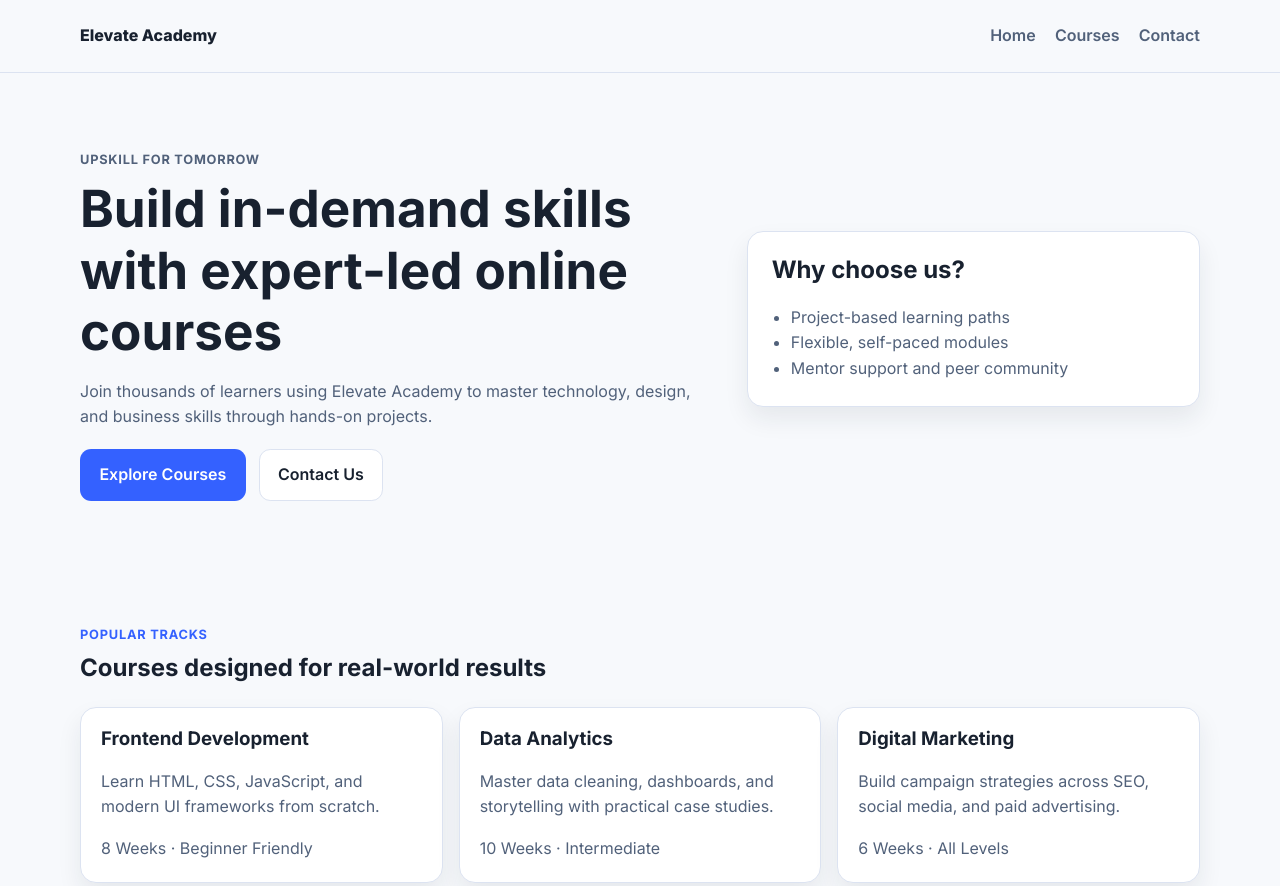
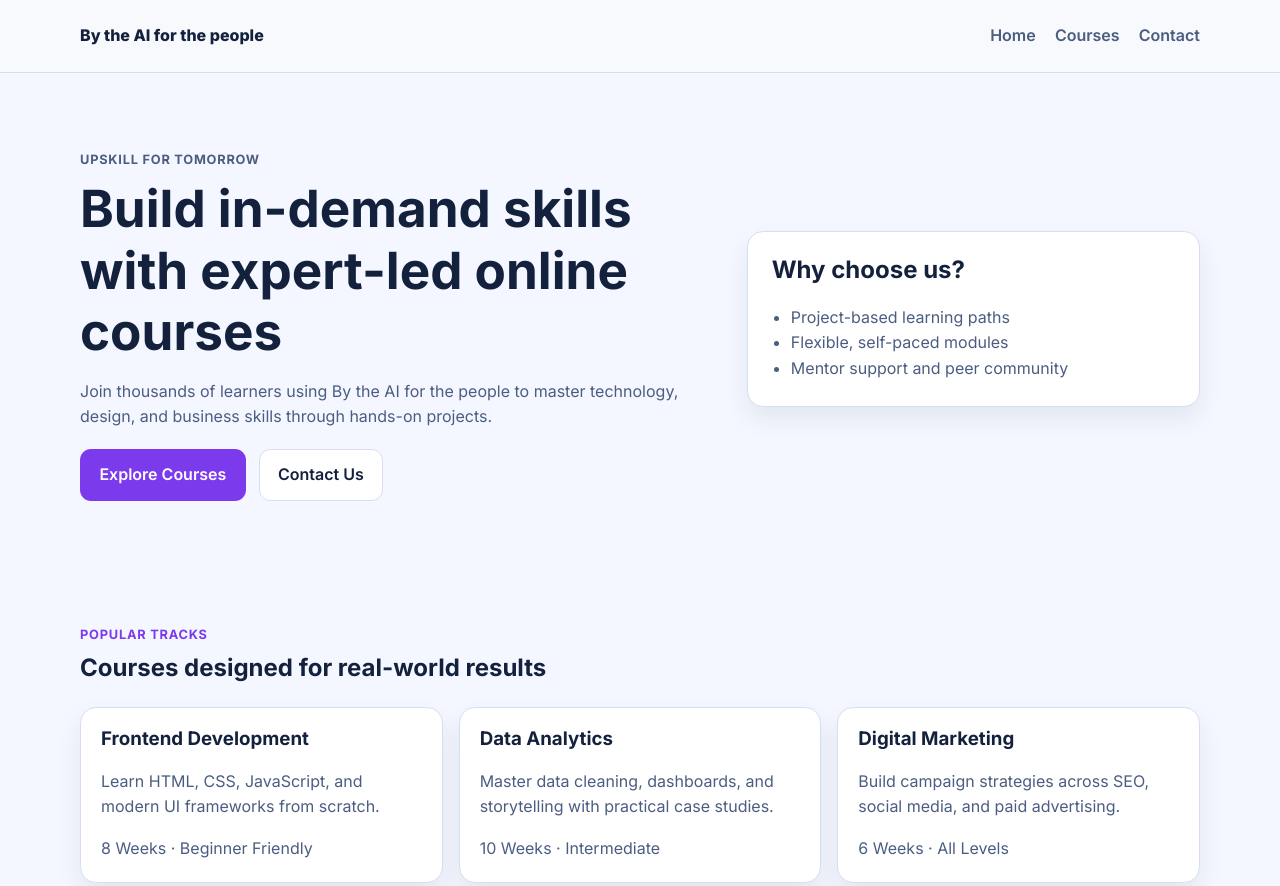
Before and after one commit to qaxaqagetam-ux/course-website, a plain HTML site: page index.html in a window 1280 px wide. Shown: the top 886 px of the page. Drawn offline with Linux system fonts and the light colour scheme.

Commit message:
Update branding and primary color palette

```diff
--- a/css/styles.css
+++ b/css/styles.css
@@ -1,11 +1,11 @@
 :root {
-  --bg: #f7f9fc;
+  --bg: #f4f7ff;
   --card: #ffffff;
-  --text: #18212f;
-  --muted: #51617a;
-  --primary: #3461ff;
-  --primary-dark: #2449cc;
-  --border: #dce3f1;
+  --text: #14213d;
+  --muted: #4b5d80;
+  --primary: #7c3aed;
+  --primary-dark: #5b21b6;
+  --border: #d7def2;
   --shadow: 0 12px 24px rgba(24, 33, 47, 0.08);
 }
 
--- a/index.html
+++ b/index.html
@@ -3,10 +3,10 @@
   <head>
     <meta charset="UTF-8" />
     <meta name="viewport" content="width=device-width, initial-scale=1.0" />
-    <title>Elevate Academy | Learn New Skills</title>
+    <title>By the AI for the people | Learn New Skills</title>
     <meta
       name="description"
-      content="Elevate Academy offers modern, practical courses to help you grow your career."
+      content="By the AI for the people offers modern, practical courses to help you grow your career."
     />
     <link rel="preconnect" href="https://fonts.googleapis.com" />
     <link rel="preconnect" href="https://fonts.gstatic.com" crossorigin />
@@ -19,7 +19,7 @@
   <body>
     <header class="site-header">
       <div class="container nav-wrap">
-        <a href="#home" class="brand">Elevate Academy</a>
+        <a href="#home" class="brand">By the AI for the people</a>
         <button class="nav-toggle" aria-label="Toggle menu" aria-expanded="false">☰</button>
         <nav class="site-nav" aria-label="Main navigation">
           <a href="#home">Home</a>
@@ -36,7 +36,7 @@
             <p class="eyebrow">Upskill for tomorrow</p>
             <h1>Build in-demand skills with expert-led online courses</h1>
             <p>
-              Join thousands of learners using Elevate Academy to master technology,
+              Join thousands of learners using By the AI for the people to master technology,
               design, and business skills through hands-on projects.
             </p>
             <div class="hero-actions">
@@ -109,7 +109,7 @@
 
     <footer class="site-footer">
       <div class="container">
-        <p>© <span id="year"></span> Elevate Academy. All rights reserved.</p>
+        <p>© <span id="year"></span> By the AI for the people. All rights reserved.</p>
       </div>
     </footer>
 
```
